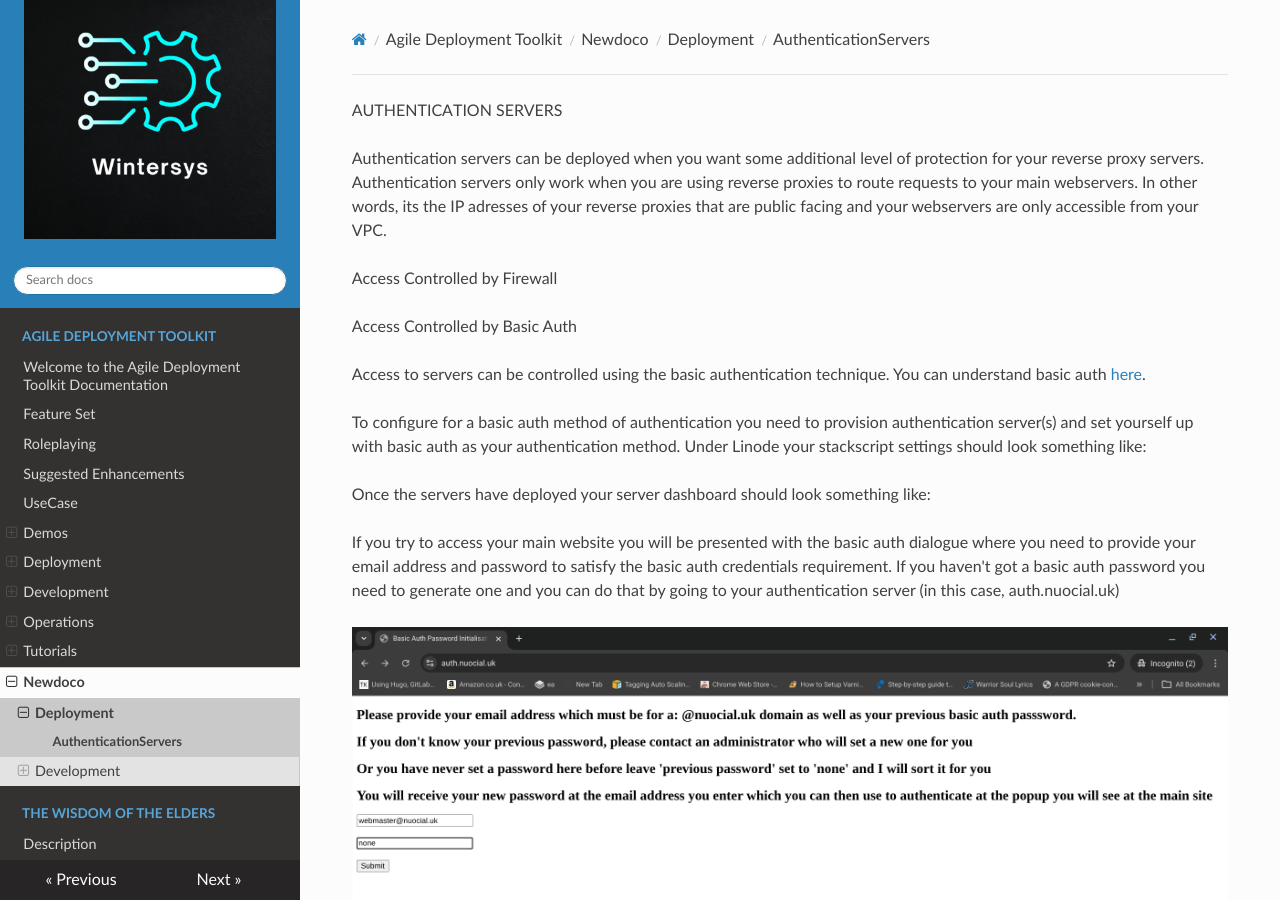
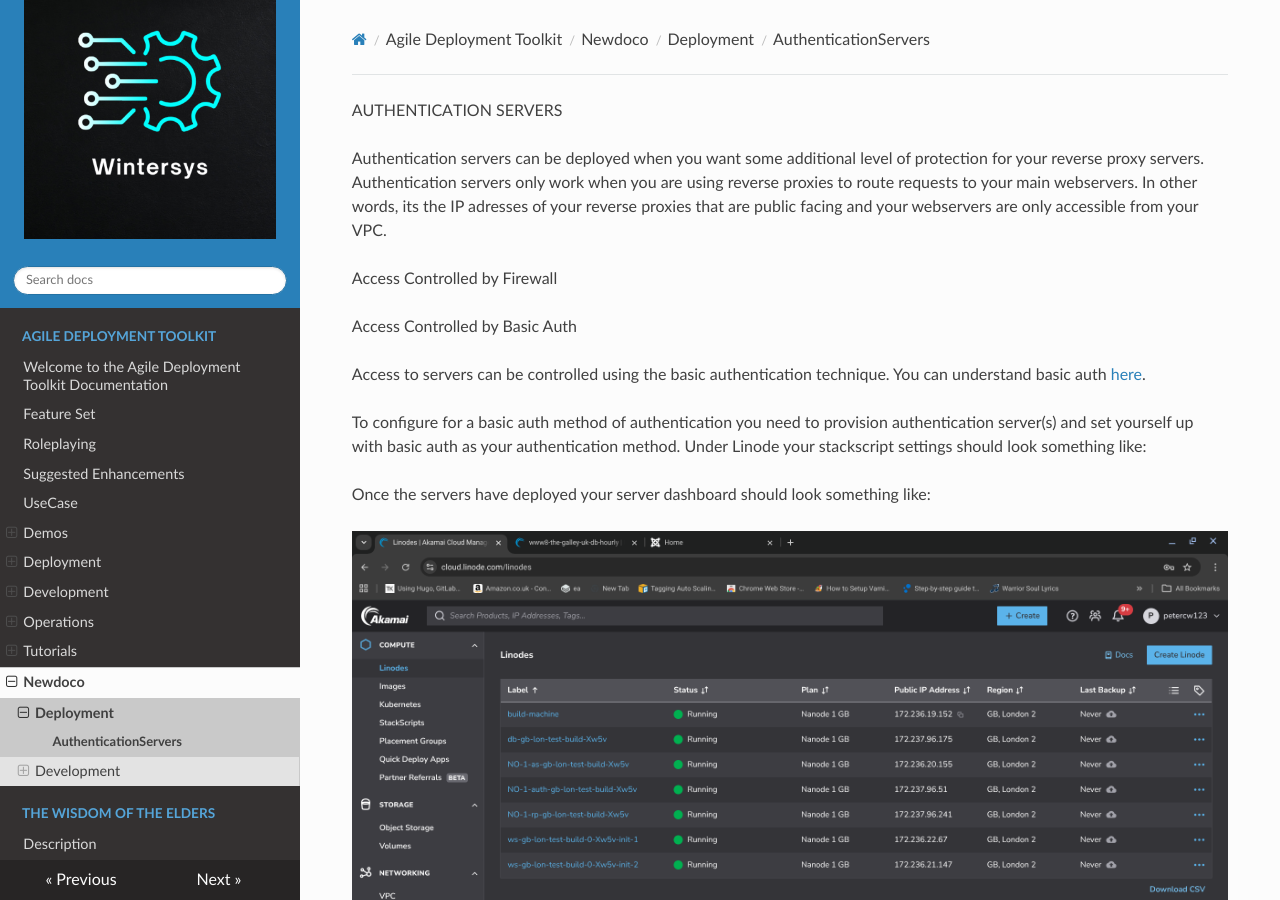
Before and after one commit to wintersys-dev/adt-documentation, an MkDocs documentation site: the page built from docs/Agile Deployment Toolkit/newdoco/Deployment/AuthenticationServers.md, in a window 1280 px wide and 900 px high. Built offline with MkDocs 1.6.1, drawn with Linux system fonts in a browser that asks for light colours; nearby versions of some CDN libraries.

Commit message:
Update AuthenticationServers.md

```diff
--- a/docs/Agile Deployment Toolkit/newdoco/Deployment/AuthenticationServers.md
+++ b/docs/Agile Deployment Toolkit/newdoco/Deployment/AuthenticationServers.md
@@ -16,6 +16,8 @@ To configure for a basic auth method of authentication you need to provision aut
 
 Once the servers have deployed your server dashboard should look something like:
 
+![](images/basic-auth1.png "Basic Auth Authentication Screen")
+
 
 If you try to access your main website you will be presented with the basic auth dialogue where you need to provide your email address and password to satisfy the basic auth credentials requirement. If you haven't got a basic auth password you need to generate one and you can do that by going to your authentication server (in this case, auth.nuocial.uk)
 
```
